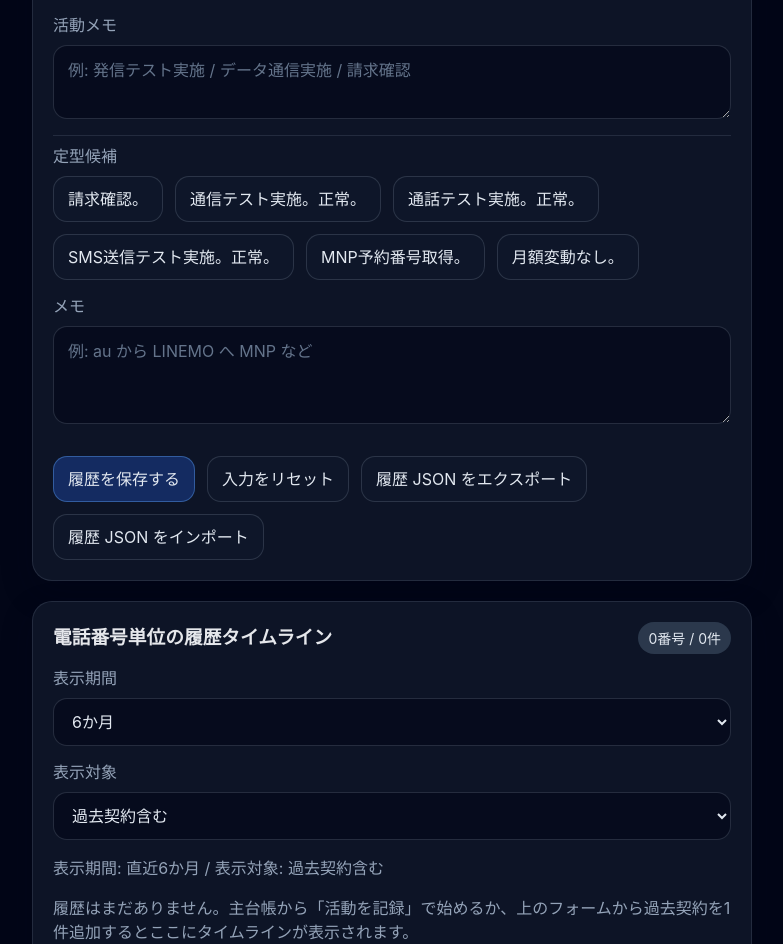
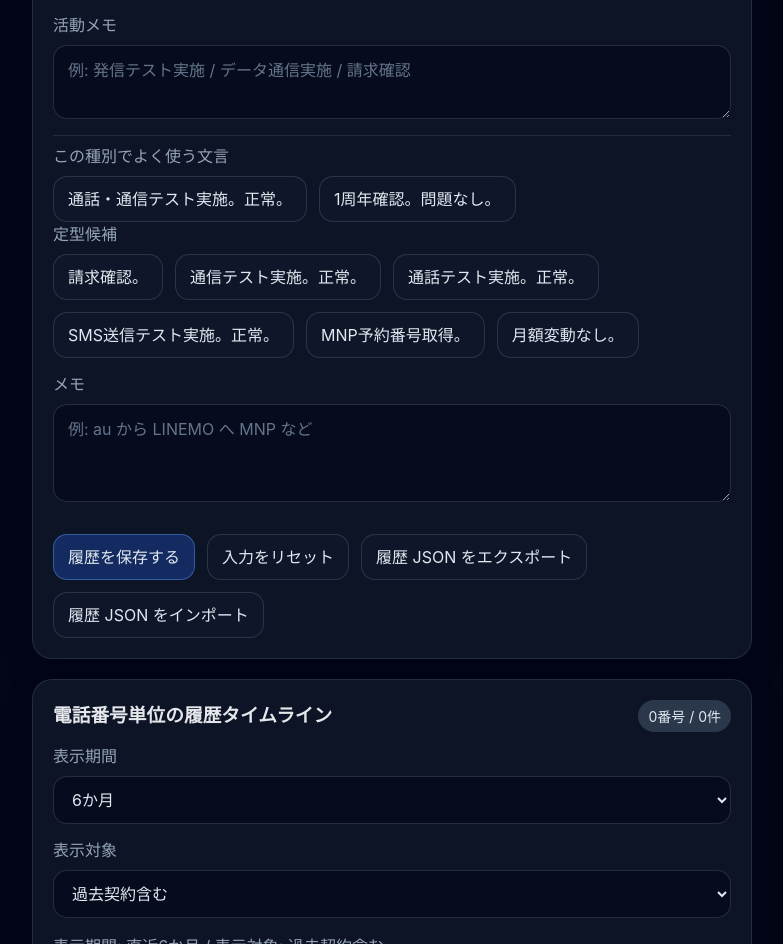
Before and after one commit to Driedsandwich/line-ops-ledger, a React (Vite) app: page /lines/history in a window 1280 px wide. Shown: the part 1260-2204 px from the top of the page, without its empty margins (280-1063 px from the left). Built offline with nearby package versions, Linux system fonts and the light colour scheme.

Commit message:
feat: add type-aware history memo suggestions (#135)

```diff
--- a/src/pages/HistoryPage.tsx
+++ b/src/pages/HistoryPage.tsx
@@ -95,6 +95,7 @@ const TIMELINE_VIEW_OPTIONS: Array<{ key: TimelineViewMode; label: string }> = [
 ];
 const ACTIVITY_TYPE_QUICK_PICK_LIMIT = 6;
 const ACTIVITY_MEMO_RECENT_LIMIT = 4;
+const ACTIVITY_MEMO_TYPE_QUICK_PICK_LIMIT = 4;
 const ACTIVITY_MEMO_TEMPLATE_OPTIONS = [
   '請求確認。',
   '通信テスト実施。正常。',
@@ -103,6 +104,15 @@ const ACTIVITY_MEMO_TEMPLATE_OPTIONS = [
   'MNP予約番号取得。',
   '月額変動なし。',
 ] as const;
+const ACTIVITY_MEMO_FALLBACK_BY_TYPE: Record<string, string[]> = {
+  利用実績確認: ['通話・通信テスト実施。正常。', '1周年確認。問題なし。'],
+  通信実施: ['通信テスト実施。正常。', '通信速度テスト。正常。'],
+  通話実施: ['通話テスト実施。正常。', '最終通話テスト実施。正常。'],
+  SMS送信: ['SMS送受信テスト実施。正常。'],
+  料金確認: ['請求確認。月額変動なし。', '月次確認。', '年次確認。月額変動なし。'],
+  プラン変更: ['プラン変更を実施。', 'オプション変更内容を確認。'],
+  その他: ['MNP予約番号取得。転出準備。', '解約手続き完了。'],
+};
 
 // ---------------------------------------------------------------------------
 // Pure helpers
@@ -212,6 +222,70 @@ function getRecentActivityMemoQuickPicks(lineHistoryEntries: LineHistoryEntry[])
     })
     .slice(0, ACTIVITY_MEMO_RECENT_LIMIT)
     .map(([memo]) => memo);
+}
+
+function buildActivityMemoQuickPickIndex(lineHistoryEntries: LineHistoryEntry[]): Map<string, string[]> {
+  const memoStatsByType = new Map<string, Map<string, { count: number; latestActivityDate: string }>>();
+
+  for (const entry of lineHistoryEntries) {
+    for (const log of entry.activityLogs) {
+      const activityType = log.activityType.trim();
+      const memo = log.activityMemo.trim();
+
+      if (!activityType || !memo) {
+        continue;
+      }
+
+      const typeStats = memoStatsByType.get(activityType) ?? new Map<string, { count: number; latestActivityDate: string }>();
+      const existing = typeStats.get(memo);
+
+      if (!existing) {
+        typeStats.set(memo, {
+          count: 1,
+          latestActivityDate: log.activityDate || '',
+        });
+      } else {
+        existing.count += 1;
+        if ((log.activityDate || '') > existing.latestActivityDate) {
+          existing.latestActivityDate = log.activityDate || '';
+        }
+      }
+
+      memoStatsByType.set(activityType, typeStats);
+    }
+  }
+
+  return new Map(
+    [...memoStatsByType.entries()].map(([activityType, memoStats]) => [
+      activityType,
+      [...memoStats.entries()]
+        .sort((a, b) => {
+          if (b[1].count !== a[1].count) {
+            return b[1].count - a[1].count;
+          }
+          if (b[1].latestActivityDate !== a[1].latestActivityDate) {
+            return b[1].latestActivityDate.localeCompare(a[1].latestActivityDate);
+          }
+          return a[0].localeCompare(b[0], 'ja-JP');
+        })
+        .map(([memo]) => memo),
+    ]),
+  );
+}
+
+function getTypeSpecificActivityMemoQuickPicks(
+  memoQuickPickIndex: Map<string, string[]>,
+  activityType: string,
+): string[] {
+  const normalized = activityType.trim();
+  if (!normalized) {
+    return [];
+  }
+
+  return [...new Set([
+    ...(memoQuickPickIndex.get(normalized) ?? []),
+    ...(ACTIVITY_MEMO_FALLBACK_BY_TYPE[normalized] ?? []),
+  ])].slice(0, ACTIVITY_MEMO_TYPE_QUICK_PICK_LIMIT);
 }
 
 function applyActivityMemoQuickPick(currentValue: string, quickPick: string): string {
@@ -512,6 +586,10 @@ export function HistoryPage(): JSX.Element {
   );
   const recentActivityMemoQuickPicks = useMemo(
     () => getRecentActivityMemoQuickPicks(lineHistoryEntries),
+    [lineHistoryEntries],
+  );
+  const activityMemoQuickPickIndex = useMemo(
+    () => buildActivityMemoQuickPickIndex(lineHistoryEntries),
     [lineHistoryEntries],
   );
   const normalizedPhoneNumber = useMemo(() => normalizePhoneNumber(lineHistoryForm.phoneNumber), [lineHistoryForm.phoneNumber]);
@@ -916,6 +994,23 @@ export function HistoryPage(): JSX.Element {
                         <span>活動メモ</span>
                         <textarea value={activityLog.activityMemo} onChange={(event) => updateActivityLogField(activityLog.id, 'activityMemo', event.target.value)} rows={2} placeholder="例: 発信テスト実施 / データ通信実施 / 請求確認" />
                         <div className="detail-panel" style={{ marginTop: '0.5rem' }}>
+                          {getTypeSpecificActivityMemoQuickPicks(activityMemoQuickPickIndex, activityLog.activityType).length > 0 ? (
+                            <>
+                              <p className="muted" style={{ marginTop: 0, marginBottom: '0.5rem' }}>この種別でよく使う文言</p>
+                              <div className="button-row button-row--tight">
+                                {getTypeSpecificActivityMemoQuickPicks(activityMemoQuickPickIndex, activityLog.activityType).map((option) => (
+                                  <button
+                                    key={`${activityLog.id}-${activityLog.activityType}-${option}`}
+                                    type="button"
+                                    className="button"
+                                    onClick={() => updateActivityLogField(activityLog.id, 'activityMemo', applyActivityMemoQuickPick(activityLog.activityMemo, option))}
+                                  >
+                                    {option}
+                                  </button>
+                                ))}
+                              </div>
+                            </>
+                          ) : null}
                           <p className="muted" style={{ marginTop: 0, marginBottom: '0.5rem' }}>定型候補</p>
                           <div className="button-row button-row--tight">
                             {ACTIVITY_MEMO_TEMPLATE_OPTIONS.map((option) => (
```
Also changed, not shown: 4 other files (tests, documents, lock files or other folders).
